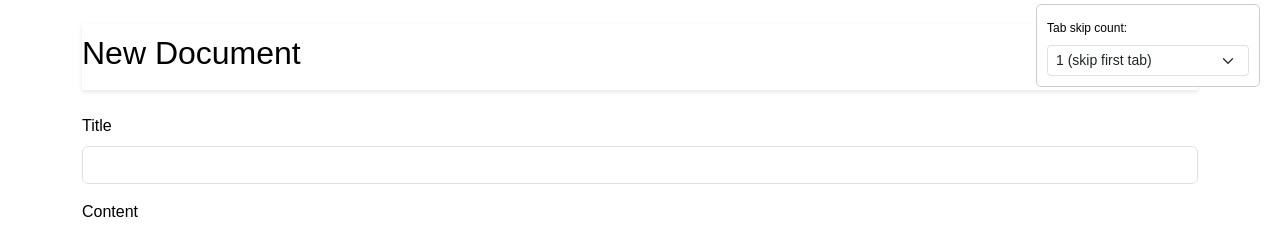
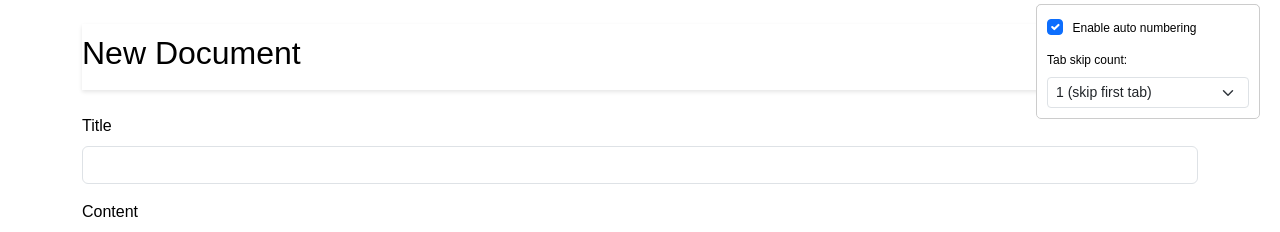
Before and after one commit to francisnguyenanh/QLDA_JEMS, a Flask app: page /editor in a window 1280 px wide. Shown: the part 56-288 px from the top of the page. Run offline with Flask 3, Linux system fonts and the light colour scheme; the visitor is signed in with stand-in values (Sample User, id 1).

Commit message:
Add tab configuration options and enhance numbering logic in editor

```diff
--- a/templates/editor.html
+++ b/templates/editor.html
@@ -49,6 +49,21 @@
                     <option value="3">3 (skip first 3 tabs)</option>
                 </select>
             </div>
+            <div class="tab-config-section" style="position: fixed; top: 60px; right: 20px; z-index: 1000; background: white; border: 1px solid #ccc; padding: 10px; border-radius: 5px;">
+    <div class="mb-2">
+        <input type="checkbox" id="enableNumbering" class="form-check-input" checked>
+        <label for="enableNumbering" class="form-check-label" style="font-size: 12px; margin-left: 5px;">Enable auto numbering</label>
+    </div>
+    <div>
+        <label for="tabSkipCount" class="form-label" style="font-size: 12px;">Tab skip count:</label>
+        <select id="tabSkipCount" class="form-select form-select-sm" style="width: auto;">
+            <option value="0">0 (immediate numbering)</option>
+            <option value="1" selected>1 (skip first tab)</option>
+            <option value="2">2 (skip first 2 tabs)</option>
+            <option value="3">3 (skip first 3 tabs)</option>
+        </select>
+    </div>
+</div>
     </form>
 </div>
 
@@ -83,6 +98,12 @@ document.addEventListener('DOMContentLoaded', function() {
     function getTabSkipCount() {
         const tabSkipSelect = document.getElementById('tabSkipCount');
         return tabSkipSelect ? parseInt(tabSkipSelect.value) : 1; // Default to 1 if not found
+    }
+
+    // Check if numbering is enabled
+    function isNumberingEnabled() {
+        const numberingCheckbox = document.getElementById('enableNumbering');
+        return numberingCheckbox ? numberingCheckbox.checked : true; // Default to true if not found
     }
 
     // Calculate byte length for 2-byte characters
@@ -190,6 +211,8 @@ document.addEventListener('DOMContentLoaded', function() {
             // Reset tab count if on a new line
             if (currentLineIndex !== lastLineIndex) {
                 currentTabCount = 0;
+                // Only calculate indent level if numbering is enabled
+                if (isNumberingEnabled()) {
                     // Calculate current indent level from existing prefix
                     const currentLineContent = value.substring(currentLineStart, value.indexOf('\n', currentLineStart) >= 0 ? value.indexOf('\n', currentLineStart) : value.length);
 
@@ -218,36 +241,47 @@ document.addEventListener('DOMContentLoaded', function() {
                         }
                         currentLineIndent = indentCount; // Just count the spaces, don't add 1
                     }
+                } else {
+                    // If numbering is disabled, reset indent to 0
+                    currentLineIndent = 0;
+                }
             }
 
             // Increment tab count
             currentTabCount++;
 
             const tabSkipCount = getTabSkipCount();
+            const numberingEnabled = isNumberingEnabled();
 
             // Handle Shift+Tab (decrease indent)
             if (e.shiftKey) {
                 // Decrease tab count first
                 currentTabCount = Math.max(0, currentTabCount - 1);
 
-                // If we're within skip range, just remove one full-width space
-                if (currentTabCount < tabSkipCount) {
-                    // Remove one full-width space if it exists
+                // Always just remove one full-width space for Shift+Tab
                 if (currentLine.startsWith('　')) {
                     const newValue = value.substring(0, currentLineStart) + currentLine.substring(1) + value.substring(currentLineStart + currentLine.length);
                     textarea.value = newValue;
                     textarea.selectionStart = textarea.selectionEnd = start - 1;
                 }
-                } else {
-                    // Decrease indent level for numbering
+
+                // If numbering is enabled and we're past skip count, update indent level
+                if (numberingEnabled && currentTabCount >= tabSkipCount) {
                     currentLineIndent = Math.max(0, currentLineIndent - 1);
-                    // Apply numbering logic with decreased level
-                    applyNumberingLogic();
                 }
             } else {
                 // Handle regular Tab (increase indent)
 
-                // Check if we should just add spacing without numbering
+                // If numbering is disabled, always just add full-width space
+                if (!numberingEnabled) {
+                    const newValue = value.substring(0, start) + '　' + value.substring(start);
+                    textarea.value = newValue;
+                    textarea.selectionStart = textarea.selectionEnd = start + 1;
+                    lastLineIndex = currentLineIndex;
+                    return;
+                }
+
+                // Numbering is enabled - check if we should just add spacing without numbering
                 if (currentTabCount <= tabSkipCount) {
                     // Just add full-width space (2-byte character)
                     const newValue = value.substring(0, start) + '　' + value.substring(start);
@@ -257,12 +291,12 @@ document.addEventListener('DOMContentLoaded', function() {
                     return;
                 }
 
-                // We're past the skip count, so increase indent level and apply numbering
+                // We're past the skip count and numbering is enabled, so increase indent level and apply numbering
                 currentLineIndent++;
                 applyNumberingLogic();
             }
 
-            // Function to apply numbering logic
+            // Function to apply numbering logic (only called when numbering is enabled)
             function applyNumberingLogic() {
                 let number = '';
                 if (currentLineIndent > 0) {
@@ -437,6 +471,17 @@ document.addEventListener('DOMContentLoaded', function() {
             }
         }
     });
+
+    // Add event listener for numbering checkbox change
+    const numberingCheckbox = document.getElementById('enableNumbering');
+    if (numberingCheckbox) {
+        numberingCheckbox.addEventListener('change', function() {
+            // Reset state when toggling numbering
+            currentLineIndent = 0;
+            lastLineIndex = -1;
+            currentTabCount = 0;
+        });
+    }
     // Thay thế form submit handler
     form.addEventListener('submit', function(e) {
         e.preventDefault();
```
Lines whose indentation alone changed are shown as unchanged.
